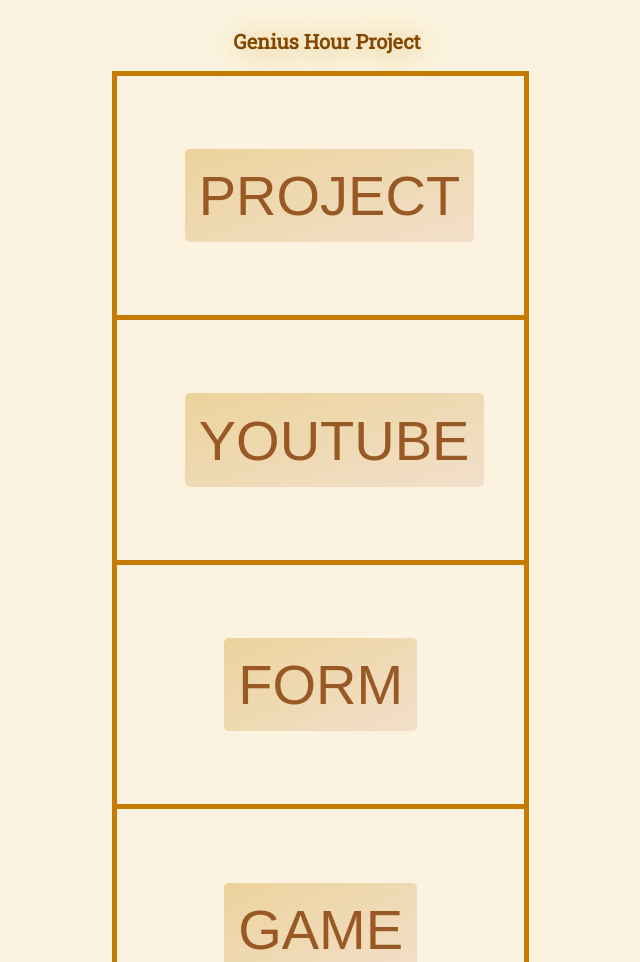
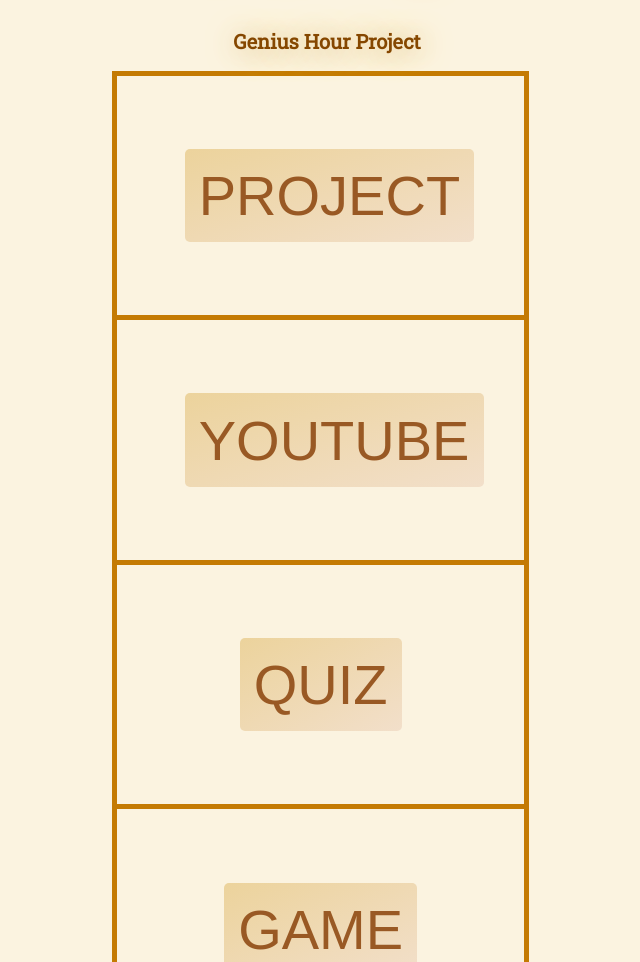
Before and after one commit to KyleVanSaun/My-Genius-Hour-Project, a plain HTML site: page index.html in a window 1280 px wide. Shown: the part 138-1100 px from the top of the page, without its empty margins (313-953 px from the left). Drawn offline with Linux system fonts and the light colour scheme.

Commit message:
Update index.html

```diff
--- a/index.html
+++ b/index.html
@@ -29,7 +29,7 @@
 
   <tr><td><center><a href=https://www.youtube.com/><button class="button button1">YOUTUBE</button></a></center></td></tr>
 
-    <tr><td><center><a href=form.html><button class="button button1">FORM</button></a></center></td></tr>
+    <tr><td><center><a href=form.html><button class="button button1">QUIZ</button></a></center></td></tr>
 
     <tr><td><center><a href=game.html><button class="button button1">GAME</button></a></center></td></tr>
   </table>
```
